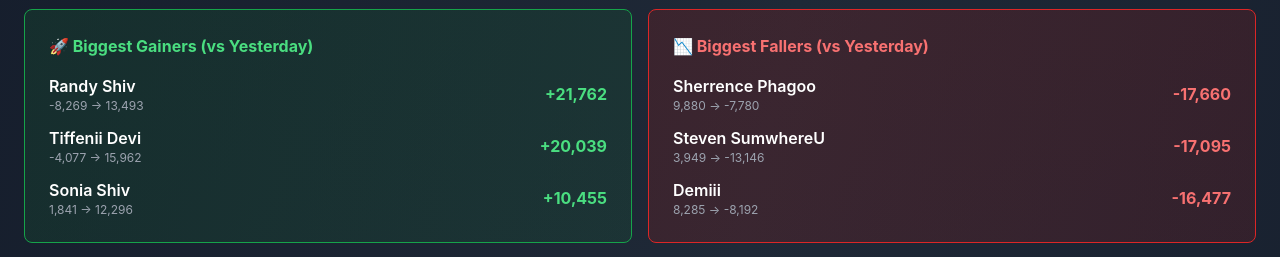
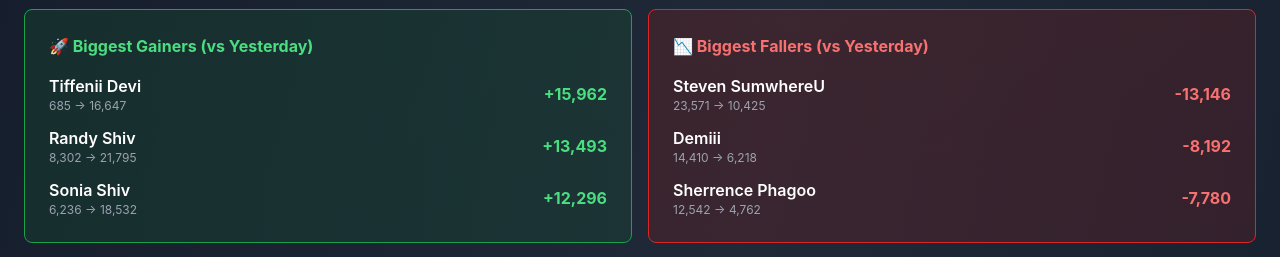
Before and after one commit to randytheshiv/september-stompers, a Next.js app: page / in a window 1280 px wide. Shown: the part 2220-2477 px from the top of the page. Built offline with nearby package versions, Linux system fonts and the light colour scheme; no server answers.

Commit message:
Update index.js

```diff
--- a/pages/index.js
+++ b/pages/index.js
@@ -257,23 +257,8 @@ export default function StompersApp() {
 
   // Get daily steps for selected day
   const getDailySteps = (day) => {
-    if (day === 1) {
-      // Day 1 is just the daily steps
-      return data.dailyData[1];
-    } else {
-      // Other days: subtract previous day from current day
-      const current = data.dailyData[day] || {};
-      const previous = data.dailyData[day - 1] || {};
-      const dailySteps = {};
-
-      data.players.forEach(player => {
-        const curr = current[player] || 0;
-        const prev = previous[player] || 0;
-        dailySteps[player] = curr - prev;
-      });
-
-      return dailySteps;
-    }
+    // All days in dailyData are already DAILY steps, just return as-is
+    return data.dailyData[day] || {};
   };
 
   // Get cumulative totals
```
